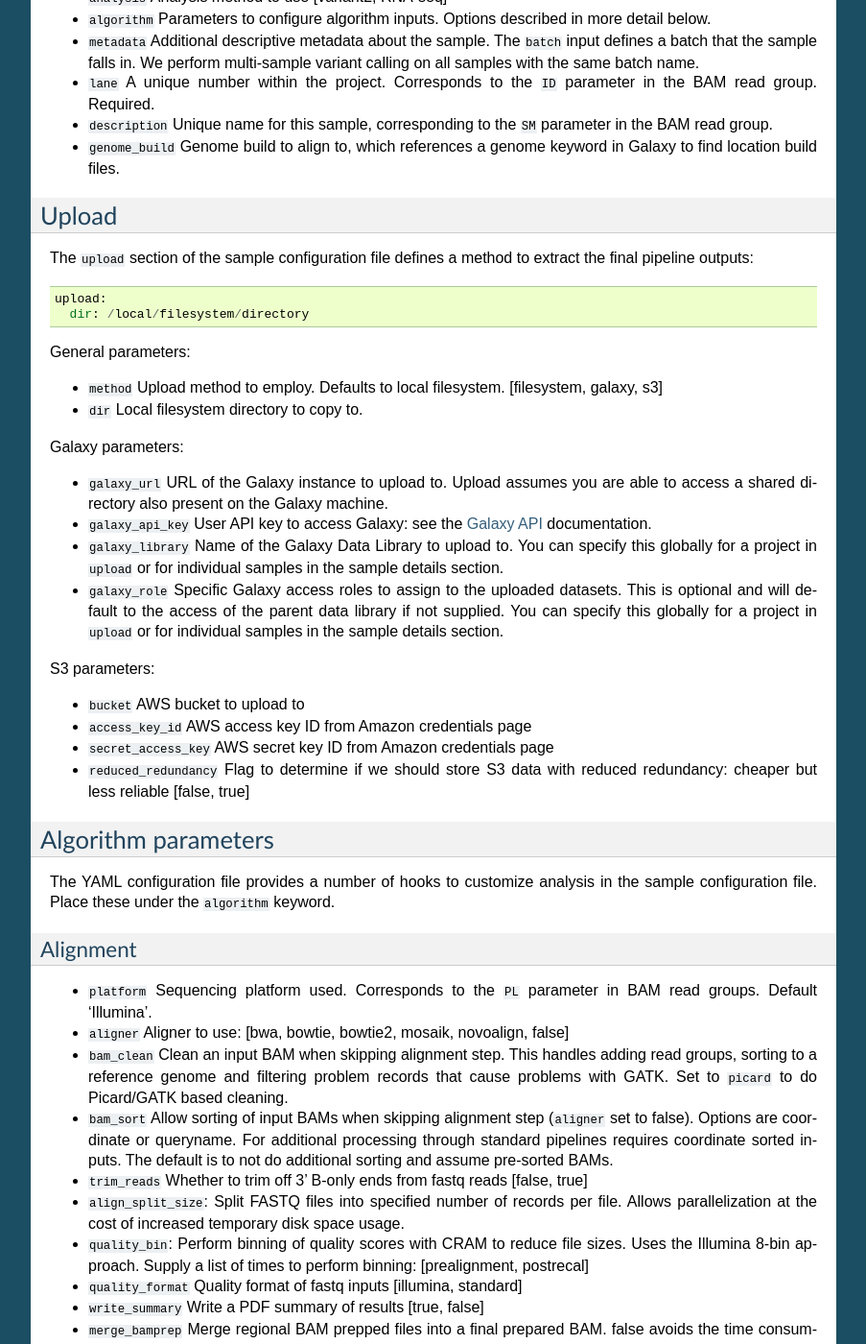
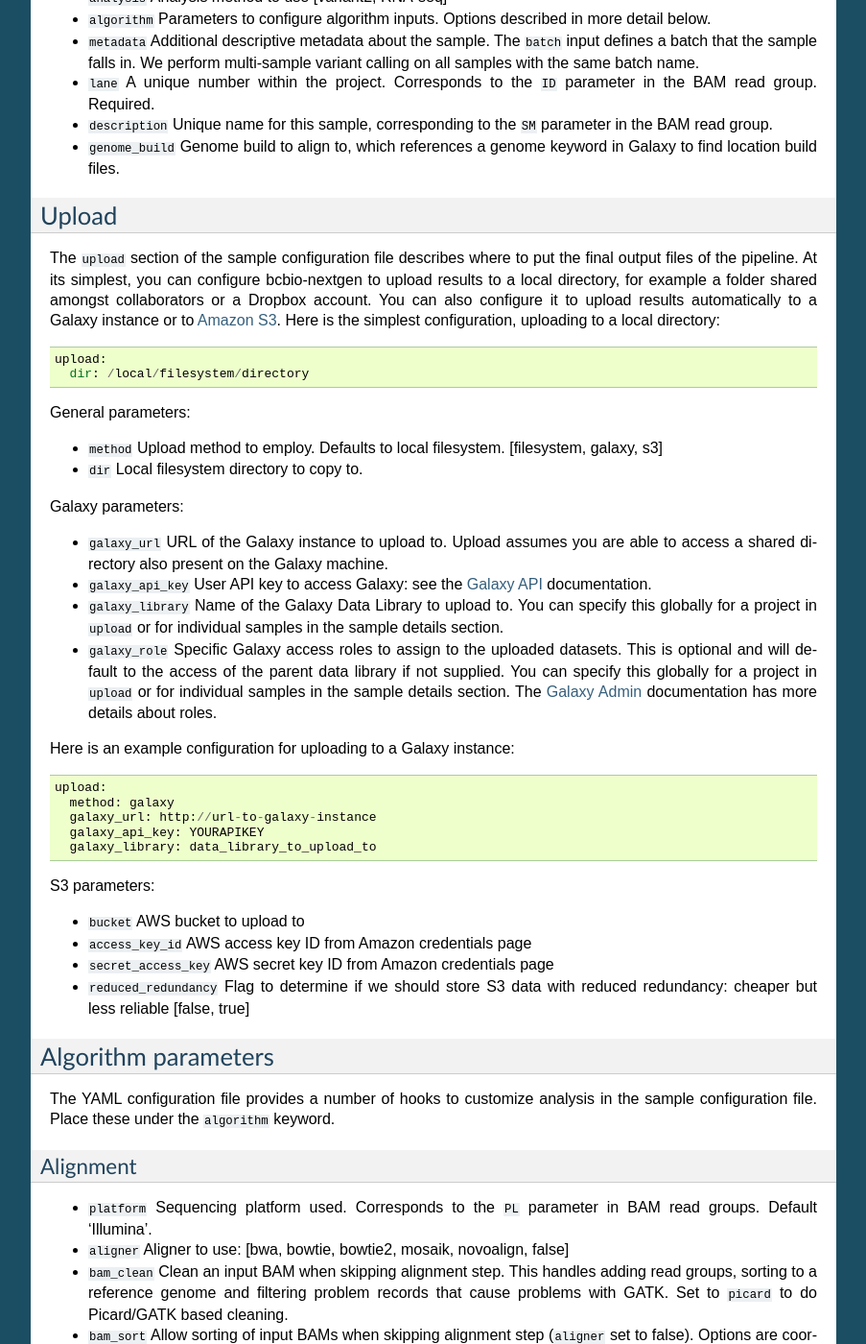
Before and after one commit to bcbio/bcbio-nextgen, a Sphinx documentation site: the page built from docs/contents/configuration.rst, in a window 1280 px wide and 1400 px high, scrolled down 1193 px. Shown: the whole window at 96% size, without its empty margins (198-1101 px from the left). Built offline with Sphinx 7.4.7, drawn with Linux system fonts in a browser that asks for light colours.

Commit message:
More verbose documentation about the upload field.

```diff
--- a/docs/contents/configuration.rst
+++ b/docs/contents/configuration.rst
@@ -99,8 +99,13 @@ The sample configuration file defines ``details`` of each sample to process::
 Upload
 ~~~~~~
 
-The ``upload`` section of the sample configuration file defines a
-method to extract the final pipeline outputs::
+The ``upload`` section of the sample configuration file describes where to put
+the final output files of the pipeline. At its simplest, you can configure
+bcbio-nextgen to upload results to a local directory, for example a folder
+shared amongst collaborators or a Dropbox account. You can also configure
+it to upload results automatically to a Galaxy instance or to
+`Amazon S3`_. Here is the simplest configuration, uploading to a local
+directory::
 
      upload:
        dir: /local/filesystem/directory
@@ -125,7 +130,16 @@ Galaxy parameters:
   uploaded datasets. This is optional and will default to the access
   of the parent data library if not supplied. You can specify this
   globally for a project in ``upload`` or for individual samples in
-  the sample details section.
+  the sample details section. The `Galaxy Admin`_ documentation
+  has more details about roles.
+
+Here is an example configuration for uploading to a Galaxy instance::
+
+      upload:
+	method: galaxy
+	galaxy_url: http://url-to-galaxy-instance
+	galaxy_api_key: YOURAPIKEY
+	galaxy_library: data_library_to_upload_to
 
 S3 parameters:
 
@@ -134,6 +148,7 @@ S3 parameters:
 - ``secret_access_key`` AWS secret key ID from Amazon credentials page
 - ``reduced_redundancy`` Flag to determine if we should store S3 data
   with reduced redundancy: cheaper but less reliable [false, true]
+
 
 Algorithm parameters
 ~~~~~~~~~~~~~~~~~~~~
@@ -325,7 +340,8 @@ usage.
 .. _system: https://github.com/chapmanb/bcbio-nextgen/blob/master/config/bcbio_system.yaml
 .. _sample: https://github.com/chapmanb/bcbio-nextgen/blob/master/config/bcbio_sample.yaml
 .. _Galaxy API: http://wiki.galaxyproject.org/Learn/API
-
+.. _Amazon S3: http://aws.amazon.com/s3/
+.. _Galaxy Admin: http://wiki.galaxyproject.org/Admin/DataLibraries/LibrarySecurity
 
 Reference genome files
 ~~~~~~~~~~~~~~~~~~~~~~
```
